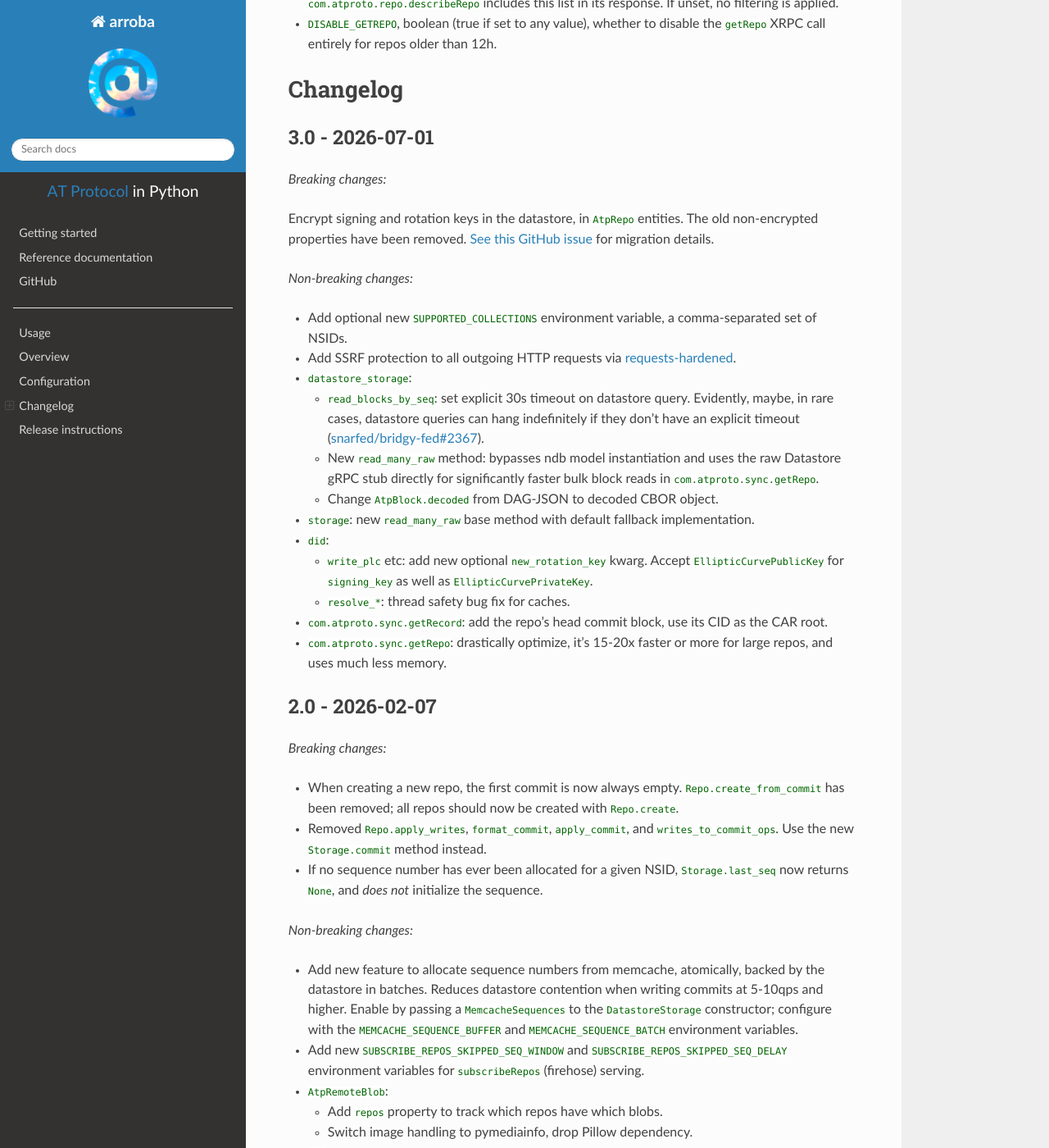
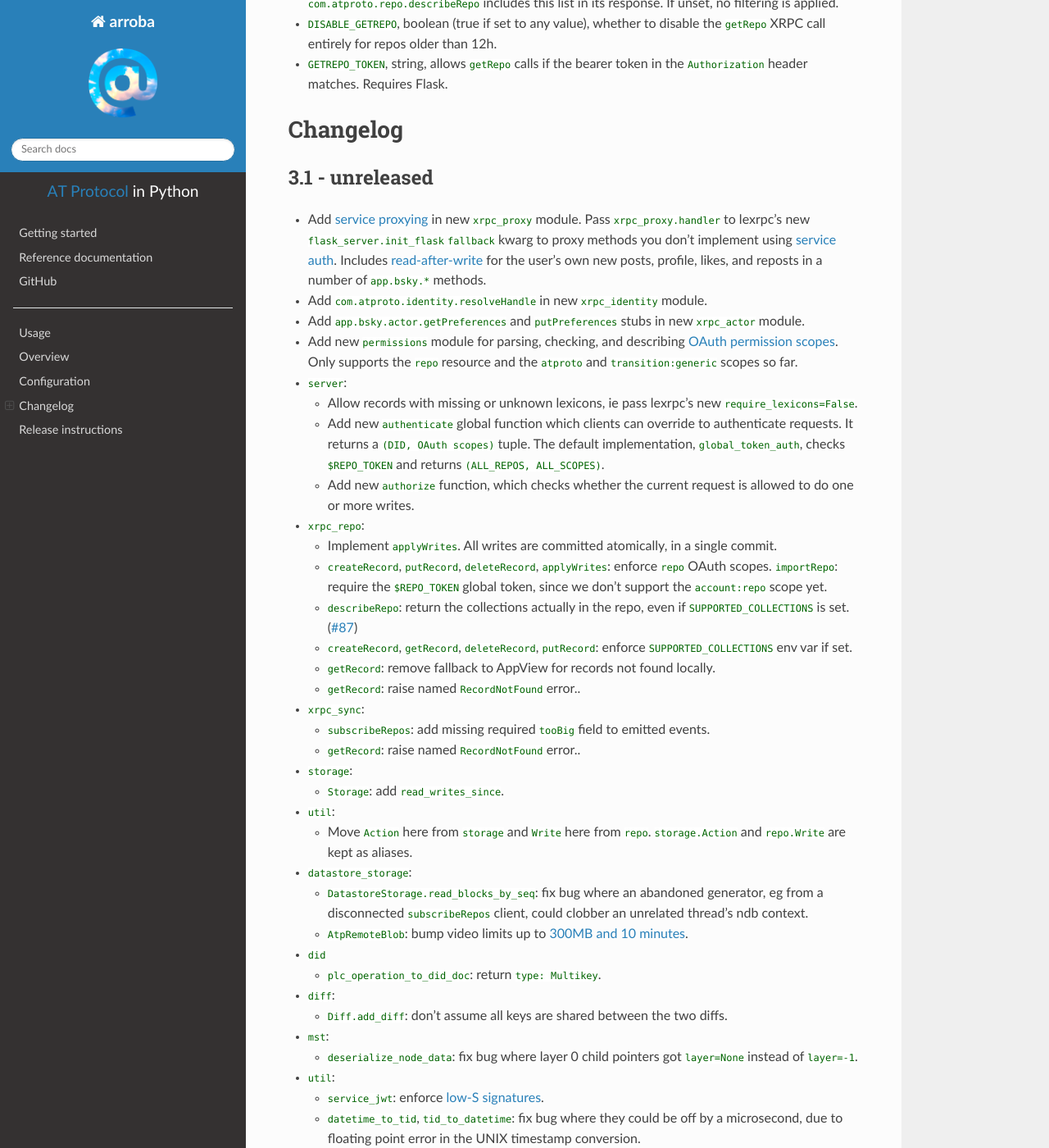
Before and after one commit to snarfed/arroba, a Sphinx documentation site: the page built from docs/index.rst, in a window 1280 px wide and 1400 px high, scrolled down 2846 px. Shown: the whole window at 82% size. Built offline with Sphinx 7.4.7 and the Read the Docs theme 3.1.0, drawn with Linux system fonts in a browser that asks for light colours; some of the changed text lies outside the part shown.

```diff
--- a/docs/index.rst
+++ b/docs/index.rst
@@ -197,6 +197,9 @@
 - ``DISABLE_GETREPO``, boolean (true if set to any value), whether to
   disable the ``getRepo`` XRPC call entirely for repos older than 12h.
 
+- ``GETREPO_TOKEN``, string, allows ``getRepo`` calls if the bearer
+  token in the ``Authorization`` header matches. Requires Flask.
+
 .. raw:: html
 
    <!-- Only used in app.py:
@@ -208,6 +211,100 @@
 
 Changelog
 ---------
+
+3.1 - unreleased
+~~~~~~~~~~~~~~~~
+
+- Add `service
+  proxying <https://atproto.com/specs/xrpc#service-proxying>`__ in new
+  ``xrpc_proxy`` module. Pass ``xrpc_proxy.handler`` to lexrpc’s new
+  ``flask_server.init_flask`` ``fallback`` kwarg to proxy methods you
+  don’t implement using `service
+  auth <https://atproto.com/specs/xrpc#inter-service-authentication-temporary-specification>`__.
+  Includes
+  `read-after-write <https://atproto.com/guides/writing-data#read-after-write>`__
+  for the user’s own new posts, profile, likes, and reposts in a number
+  of ``app.bsky.*`` methods.
+- Add ``com.atproto.identity.resolveHandle`` in new ``xrpc_identity``
+  module.
+- Add ``app.bsky.actor.getPreferences`` and ``putPreferences`` stubs in
+  new ``xrpc_actor`` module.
+- Add new ``permissions`` module for parsing, checking, and describing
+  `OAuth permission scopes <https://atproto.com/specs/permission>`__.
+  Only supports the ``repo`` resource and the ``atproto`` and
+  ``transition:generic`` scopes so far.
+- ``server``:
+
+  - Allow records with missing or unknown lexicons, ie pass lexrpc’s new
+    ``require_lexicons=False``.
+  - Add new ``authenticate`` global function which clients can override
+    to authenticate requests. It returns a ``(DID, OAuth scopes)``
+    tuple. The default implementation, ``global_token_auth``, checks
+    ``$REPO_TOKEN`` and returns ``(ALL_REPOS, ALL_SCOPES)``.
+  - Add new ``authorize`` function, which checks whether the current
+    request is allowed to do one or more writes.
+
+- ``xrpc_repo``:
+
+  - Implement ``applyWrites``. All writes are committed atomically, in a
+    single commit.
+  - ``createRecord``, ``putRecord``, ``deleteRecord``, ``applyWrites``:
+    enforce ``repo`` OAuth scopes. ``importRepo``: require the
+    ``$REPO_TOKEN`` global token, since we don’t support the
+    ``account:repo`` scope yet.
+  - ``describeRepo``: return the collections actually in the repo, even
+    if ``SUPPORTED_COLLECTIONS`` is set.
+    (`#87 <https://github.com/snarfed/arroba/issues/87>`__)
+  - ``createRecord``, ``getRecord``, ``deleteRecord``, ``putRecord``:
+    enforce ``SUPPORTED_COLLECTIONS`` env var if set.
+  - ``getRecord``: remove fallback to AppView for records not found
+    locally.
+  - ``getRecord``: raise named ``RecordNotFound`` error..
+
+- ``xrpc_sync``:
+
+  - ``subscribeRepos``: add missing required ``tooBig`` field to emitted
+    events.
+  - ``getRecord``: raise named ``RecordNotFound`` error..
+
+- ``storage``:
+
+  - ``Storage``: add ``read_writes_since``.
+
+- ``util``:
+
+  - Move ``Action`` here from ``storage`` and ``Write`` here from
+    ``repo``. ``storage.Action`` and ``repo.Write`` are kept as aliases.
+
+- ``datastore_storage``:
+
+  - ``DatastoreStorage.read_blocks_by_seq``: fix bug where an abandoned
+    generator, eg from a disconnected ``subscribeRepos`` client, could
+    clobber an unrelated thread’s ndb context.
+  - ``AtpRemoteBlob``: bump video limits up to `300MB and 10
+    minutes <https://bsky.app/profile/bsky.app/post/3mtwf7gxkwc2r>`__.
+
+- ``did``
+
+  - ``plc_operation_to_did_doc``: return ``type: Multikey``.
+
+- ``diff``:
+
+  - ``Diff.add_diff``: don’t assume all keys are shared between the two
+    diffs.
+
+- ``mst``:
+
+  - ``deserialize_node_data``: fix bug where layer 0 child pointers got
+    ``layer=None`` instead of ``layer=-1``.
+
+- ``util``:
+
+  - ``service_jwt``: enforce `low-S
+    signatures <https://atproto.com/specs/cryptography#ecdsa-signature-malleability>`__.
+  - ``datetime_to_tid``, ``tid_to_datetime``: fix bug where they could
+    be off by a microsecond, due to floating point error in the UNIX
+    timestamp conversion.
 
 3.0 - 2026-07-01
 ~~~~~~~~~~~~~~~~
@@ -223,6 +320,8 @@
 
 - Add optional new ``SUPPORTED_COLLECTIONS`` environment variable, a
   comma-separated set of NSIDs.
+- Add optional new ``GETREPO_TOKEN`` environment variable, allows
+  authenticated requests when ``getRepo`` is disabled.
 - Add SSRF protection to all outgoing HTTP requests via
   `requests-hardened <https://github.com/saleor/requests-hardened>`__.
 - ``datastore_storage``:
```
Also changed, not shown: other parts of docs/index.rst (+2 -2 lines), 5 other files.
